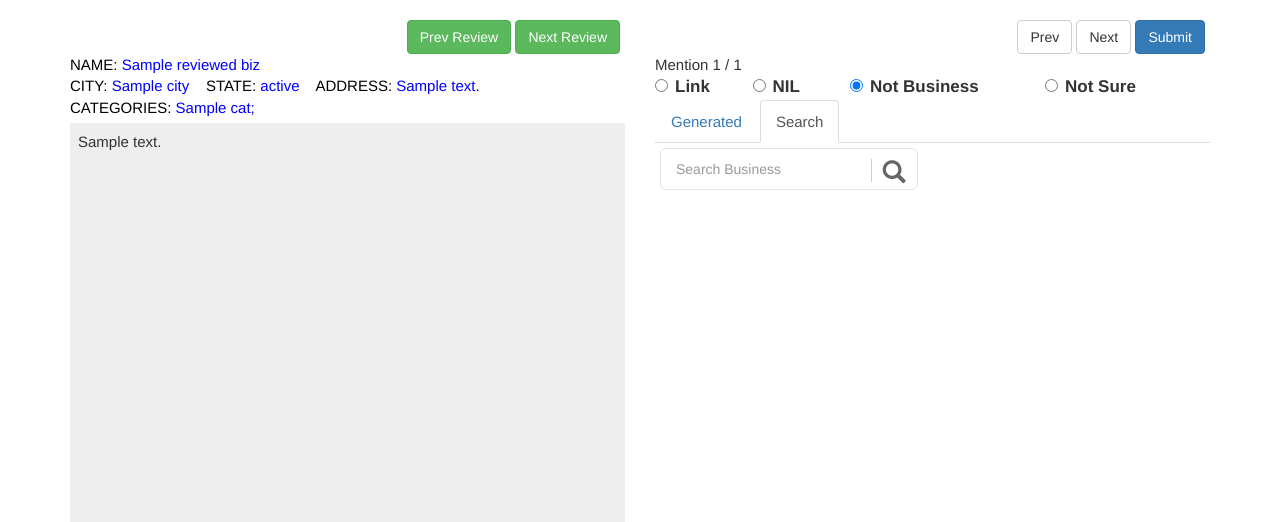
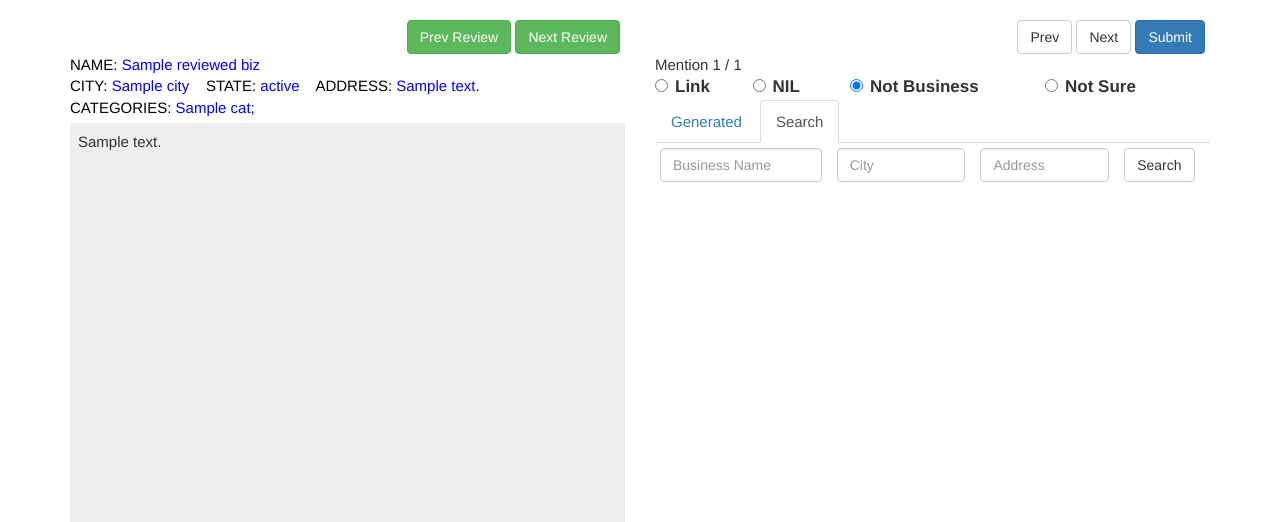
Before and after one commit to hldai/labelel, a Django app: template yelp/templates/yelp/review.html in a window 1280 px wide, after a click on "Search". Shown: the part 52-574 px from the top of the page. Run offline with Django 3.2, Linux system fonts and the light colour scheme; the template is opened without the code that fills it: most values are stand-ins (such as "Sample title", 1, 10 or a date in 2020); parts of the project's set-up code (start-up, migrations or seed data) failed here and were passed over; some libraries are stand-ins or nearby versions.

Commit message:
update search

```diff
--- a/yelp/static/yelp/js/review.js
+++ b/yelp/static/yelp/js/review.js
@@ -23,8 +23,10 @@
     postdata = {
         csrfmiddlewaretoken: csrf_token,
         mention_id: mention_id,
-        reviewed_biz_city: reviewed_biz_city,
-        search_text: document.getElementById('input-' + mention_id).value
+//        reviewed_biz_city: reviewed_biz_city,
+        query_name: document.getElementById('input-query-name-' + mention_id).value,
+        query_city: document.getElementById('input-query-city-' + mention_id).value,
+        query_addr: document.getElementById('input-query-addr-' + mention_id).value
     };
 
     divid = "#search-results-" + mention_id;
@@ -69,7 +71,7 @@
     $('.input-search-biz').on('keyup', function(e) {
         var keyCode = e.keyCode || e.which;
         if (keyCode === 13) {
-            var btnid = "#btn-search-" + $(this).attr('id').substring(6);
+            var btnid = "#btn-search-" + $(this).attr('id').substring(17);
             $(btnid).trigger('click');
             return false;
         }
--- a/yelp/templates/yelp/searchcandidates.html
+++ b/yelp/templates/yelp/searchcandidates.html
@@ -1,19 +1,23 @@
 
 <div class="row">
-    <div class="col-md-6">
-        <div id="custom-search-input">
-            <div class="input-group col-md-12">
-                <input type="text" class="form-control input-md input-search-biz" placeholder="Search Business"
-                       id="input-{{mention.mention_id}}"/>
-                <span class="input-group-btn">
-                    <button class="btn btn-info btn-md" type="button" id="btn-search-{{mention.mention_id}}"
-                            onclick="showSearchResult('{{mention.mention_id}}', '{{ reviewed_biz.city }}', '{% url 'yelp:search' %}', '{{csrf_token}}')">
-                        <i class="glyphicon glyphicon-search"></i>
-                    </button>
-                </span>
-            </div>
-        </div>
+    <div class="col-md-4">
+        <input type="text" class="form-control input-md input-search-biz" placeholder="Business Name"
+               id="input-query-name-{{mention.mention_id}}"/>
     </div>
+    <div class="col-md-3" style="padding-left:0px;">
+        <input type="text" class="form-control input-md input-search-biz" placeholder="City"
+               id="input-query-city-{{mention.mention_id}}"/>
+    </div>
+    <div class="col-md-3" style="padding-left:0px;">
+        <input type="text" class="form-control input-md input-search-biz" placeholder="Address"
+               id="input-query-addr-{{mention.mention_id}}"/>
+    </div>
+                <!--<span class="input-group-btn">-->
+    <button class="btn btn-default" type="button" id="btn-search-{{mention.mention_id}}"
+            onclick="showSearchResult('{{mention.mention_id}}', '{{ reviewed_biz.city }}', '{% url 'yelp:search' %}', '{{csrf_token}}')">
+        <!--<i class="glyphicon glyphicon-search"></i>-->
+        Search
+    </button>
 </div>
 
 <div id="search-results-{{mention.mention_id}}">
--- a/yelp/views.py
+++ b/yelp/views.py
@@ -65,9 +65,11 @@ def delete_label(request, user_rev_idx, mention_id):
 
 def search_candidates(request):
     mention_id = request.POST['mention_id']
-    search_text = request.POST['search_text']
+    biz_name = request.POST['query_name']
+    biz_city = request.POST['query_city']
+    biz_addr = request.POST['query_addr']
     # reviewed_city = request.POST['reviewed_biz_city']
-    candidates = reviewdata.search_candidates_es(search_text)
+    candidates = reviewdata.search_candidates_es(biz_name, biz_city, biz_addr)
     context = {
         'mention_id': mention_id,
         'candidates': candidates,
```
Also changed, not shown: yelp/reviewdata.py (+7 -7 lines).
